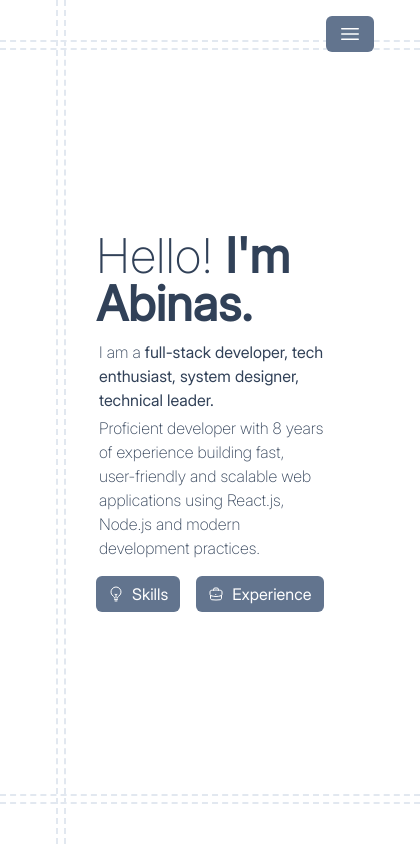
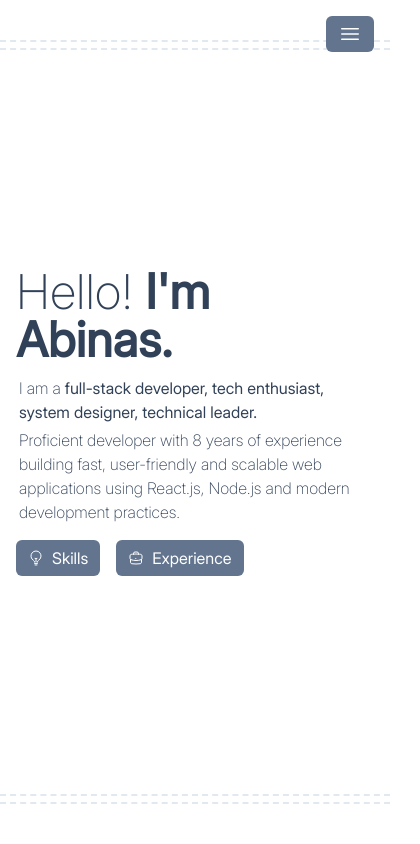
Before and after one commit to abinasn/abinasn.github.io, a React (Vite) app: page /#/ in a window 390 px wide. Shown: the whole page, 420 px wide, since content can reach past the window. Built offline with nearby package versions, Linux system fonts and the light colour scheme.

Commit message:
responsive

```diff
--- a/src/home/index.tsx
+++ b/src/home/index.tsx
@@ -2,13 +2,13 @@ import Left from './left';
 
 function Home() {
   return (
-    <div className="md:relative h-screen flex items-center justify-start md:px-24 px-24">
+    <div className="md:relative h-screen flex items-center justify-start px-4 md:px-24">
       <div className="absolute top-10 left-0 right-0 border-b-2 border-dashed animate-dotted-border border-slate-200 dark:border-stone-900 animate-home-borders-fadeIn"></div>
       <div className="absolute top-12 left-0 right-0 border-b-2 border-dashed animate-dotted-border border-slate-200 dark:border-stone-900 animate-home-borders-fadeIn"></div>
-      <div className="h-full absolute left-10 top-0 bottom-0 border-l-2 border-dashed animate-dotted-border border-slate-200 dark:border-stone-900 mx-4 animate-home-borders-fadeIn"></div>
-      <div className="h-full absolute left-12 top-0 bottom-0 border-l-2 border-dashed animate-dotted-border border-slate-200 dark:border-stone-900 mx-4 animate-home-borders-fadeIn"></div>
+      <div className="h-full hidden md:block absolute left-10 top-0 bottom-0 border-l-2 border-dashed animate-dotted-border border-slate-200 dark:border-stone-900 mx-4 animate-home-borders-fadeIn"></div>
+      <div className="h-full hidden md:block absolute left-12 top-0 bottom-0 border-l-2 border-dashed animate-dotted-border border-slate-200 dark:border-stone-900 mx-4 animate-home-borders-fadeIn"></div>
 
-      <div className='flex gap-64 items-center'>
+      <div className='flex gap-8 md:gap-16 lg:gap-24 items-center'>
         <Left />
       </div>
 
--- a/src/layout/index.tsx
+++ b/src/layout/index.tsx
@@ -3,12 +3,12 @@ import Sidebar from "./sidebar";
 
 export default function Layout() {
   return (
-    <div className="flex">
-      <div className="fixed h-screen">
+    <div className="flex flex-col md:flex-row">
+      <div className="md:fixed md:w-64">
         <Sidebar />
       </div>
 
-      <div className="flex-1 md:ml-64 relative -z-10">
+      <div className="flex-1 md:ml-64">
         <div className="min-h-screen text-slate-700 dark:text-slate-300 dark:bg-black">
           <Outlet />
         </div>
--- a/src/layout/sidebar.tsx
+++ b/src/layout/sidebar.tsx
@@ -27,9 +27,9 @@ export default function Sidebar() {
     { path: "/contact", icon: EnvelopeIcon, label: "Contact" },
   ];
   return (
-    <div className="w-screen h-screen">
+    <div className="w-64 h-full">
       <Button
-        className="md:hidden absolute z-10 top-4 right-4"
+        className="md:hidden fixed z-10 top-4 right-4"
         onClick={() => setOpen(!open)}
         variant="primary"
       >
--- a/vite.config.ts
+++ b/vite.config.ts
@@ -7,5 +7,9 @@ export default defineConfig({
   plugins: [
     react(),
     tailwindcss()
-  ]
+  ],
+  server:{
+    host: "0.0.0.0",
+    port: 5173
+  }
 })
```
